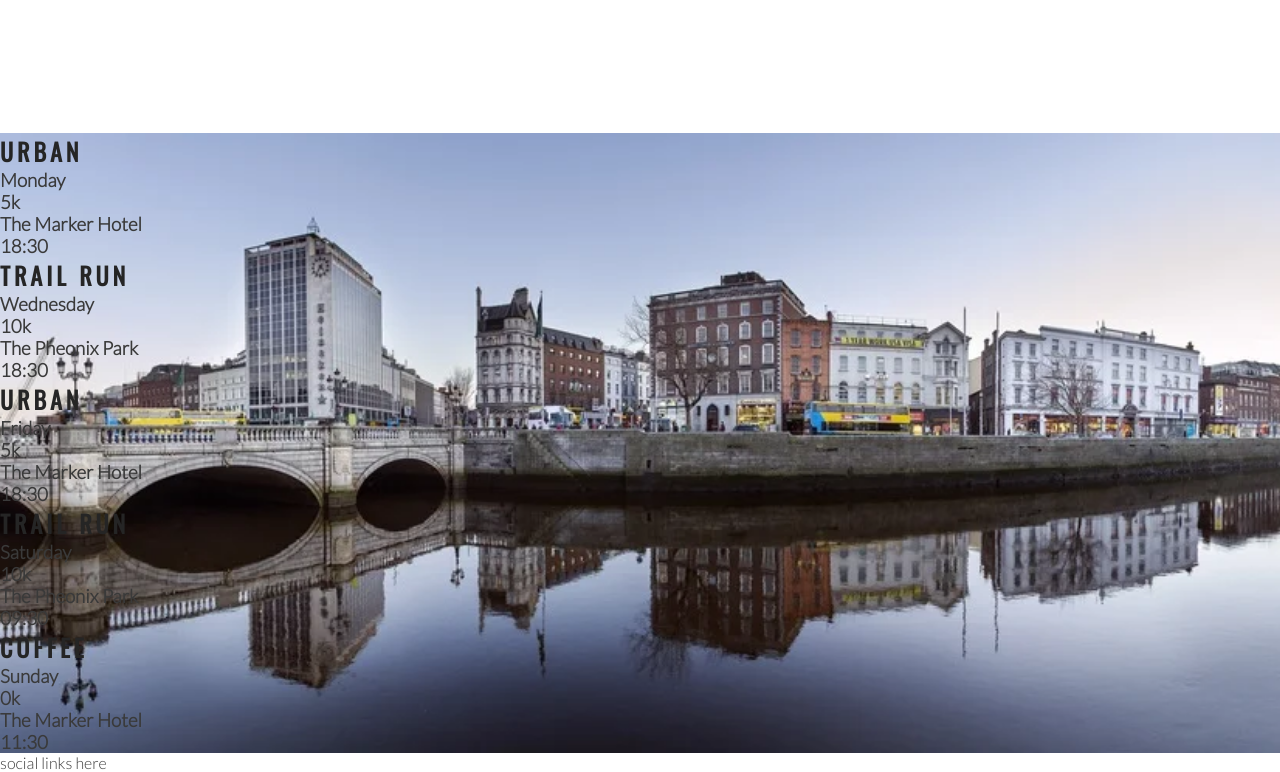
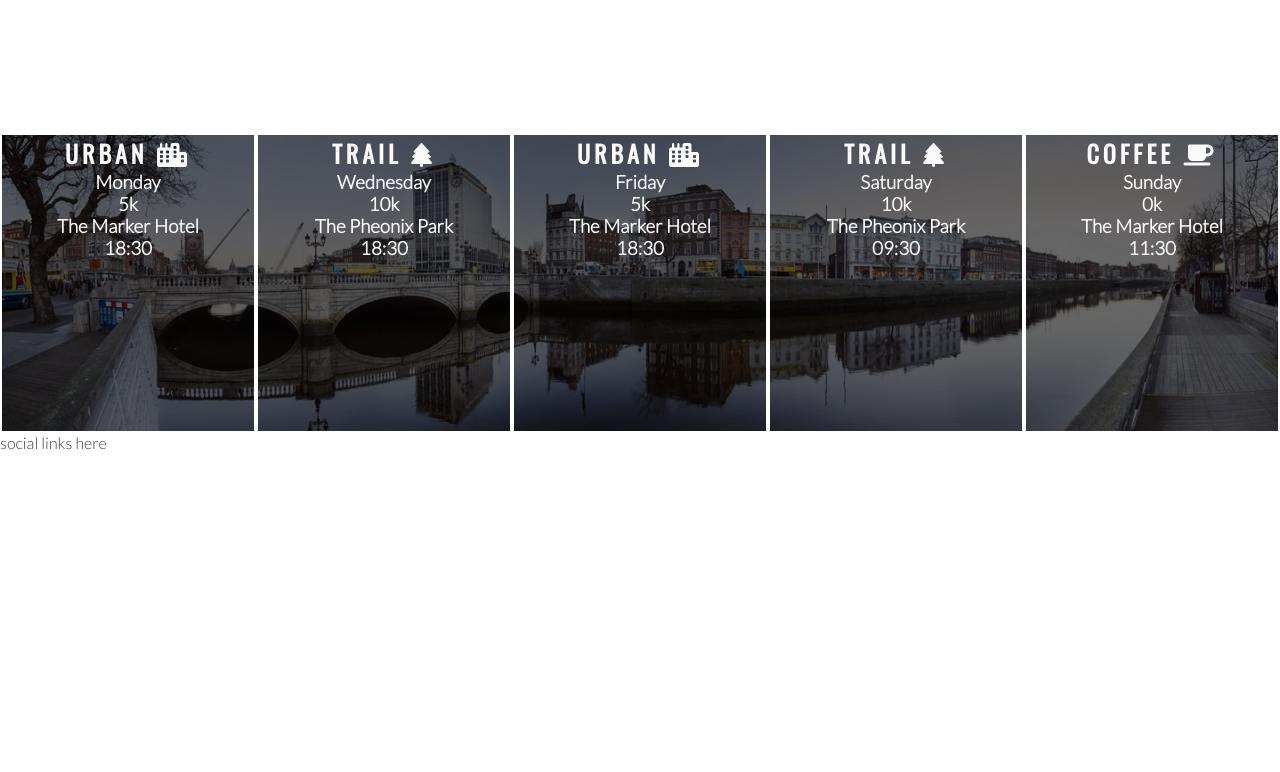
Before and after one commit to Derek1980D/Love-Running, a plain HTML site: page index.html in a window 1280 px wide. Shown: the part 1162-1934 px from the top of the page. After the commit the page ends 1614 px from the top, so only its background shows below. Drawn offline with nearby package versions, Linux system fonts and the light colour scheme.

Commit message:
ad style times and icons

```diff
--- a/assets/css/styles.css
+++ b/assets/css/styles.css
@@ -185,3 +185,19 @@ h1,h2 {
     height: 100%;
     overflow: hidden;
 }
+
+#times div {
+    color: #fafafa;
+    background-color: rgba(0, 0,0,.6);
+    width: 20%;
+    height: 300px;
+    float: left;
+    padding: 30px 10x;
+    text-align: center;
+    border: 2px solid white;
+    box-sizing: border-box;
+}
+
+#times h2 {
+    color: #fafafa;
+}
--- a/index.html
+++ b/index.html
@@ -88,35 +88,35 @@
 
     <section id="times">
         <div>
-            <h2>Urban</h2>
+            <h2>Urban <i class="fas fa-city"></i></h2>
             <h3>Monday</h3>
             <h3>5k</h3>
             <h3>The Marker Hotel</h3>
             <h3>18:30</h3>
         </div>
         <div>
-            <h2>Trail Run</h2>
+            <h2>Trail <i class="fas fa-tree"></i></h2>
             <h3>Wednesday</h3>
             <h3>10k</h3>
             <h3>The Pheonix Park</h3>
             <h3>18:30</h3>
         </div>
         <div>
-            <h2>Urban</h2>
+            <h2>Urban <i class="fas fa-city"></i></h2>
             <h3>Friday</h3>
             <h3>5k</h3>
             <h3>The Marker Hotel</h3>
             <h3>18:30</h3>
         </div>
         <div>
-            <h2>Trail Run</h2>
+            <h2>Trail <i class="fas fa-tree"></i></h2>
             <h3>Saturday</h3>
             <h3>10k</h3>
             <h3>The Pheonix Park</h3>
             <h3>09:30</h3>
         </div>
         <div>
-            <h2>Coffee</h2>
+            <h2>Coffee <i class="fas fa-coffee"></i></h2>
             <h3>Sunday</h3>
             <h3>0k</h3>
             <h3>The Marker Hotel</h3>
```
